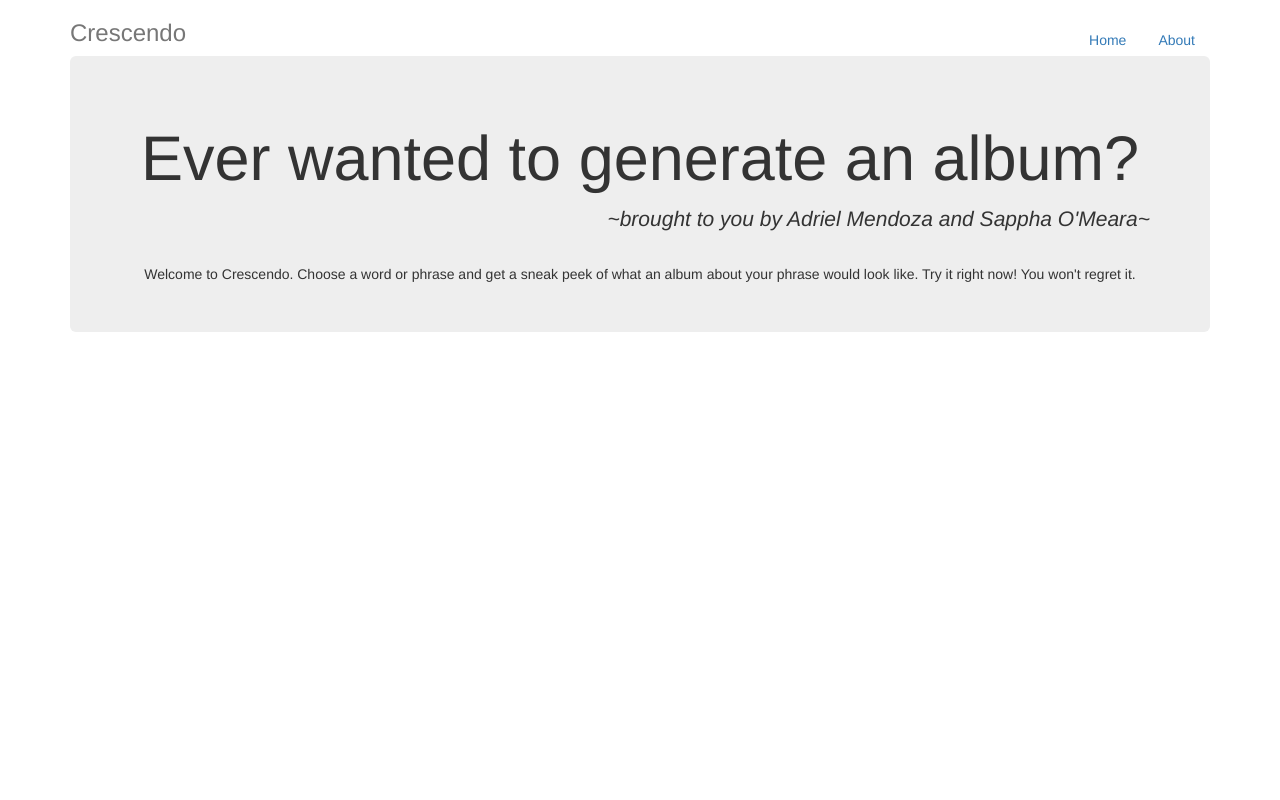
After one commit to adrielmendoza/Crescendo, a Flask app: page /about in a window 1280 px wide. The commit adds this page. Run offline with Flask 2, Linux system fonts and the light colour scheme; some libraries are stand-ins or nearby versions.

Commit message:
Added aesthetics

```diff
--- a/app.py
+++ b/app.py
@@ -8,13 +8,23 @@ app=Flask(__name__)
 @app.route("/")
 def index():
     #home page
-    render_template("home.html")
+    query = request.args.get("query")
+    name = request.args.get("name")
+    start = request.args.get("start")
+    if(query != "" and start == "Let's do this!"):
+        return redirect("/generate/" + query + "_" + name)
+    return render_template("home.html")
+
+@app.route("/about")
+def about():
+    #about page
+    return render_template("about.html")
 
 @app.route("/generate")
-@app.route("/generate/<tag>")
-def generate(tag):
+@app.route("/generate/<query>_<name>")
+def generate(query, name):
     #IMAGE -----------------------------------------------------------------
-    url = "http://api.tumblr.com/v2/tagged?tag=" + tag + "&api_key=dw6tmMQNuJU1I9jM6NPCuyPMwgYWKVlJGXZpQm1fWgMjEa9zxh"
+    url = "http://api.tumblr.com/v2/tagged?tag=" + query + "&api_key=dw6tmMQNuJU1I9jM6NPCuyPMwgYWKVlJGXZpQm1fWgMjEa9zxh"
     request = urllib.urlopen(url)
     st = request.read()
     result = json.loads(st)
@@ -30,10 +40,10 @@ def generate(tag):
     client = soundcloud.Client(client_id='5c46cd90fc27e327c5d396d4c2cd2acc')
 
     #pulls tracks depending on the tag
-    tracks = client.get('/tracks', q=tag)
+    tracks = client.get('/tracks', q=query)
 
     #renders result.html and passes first track passed on query
-    return render_template('results.html', image = retstring, stuff = tracks[0])
+    return render_template('results.html', query = query, name = name, image = retstring, stuff = tracks[0])
 
 
 
--- /dev/null
+++ b/templates/about.html
@@ -0,0 +1,24 @@
+{% extends "base.html" %}
+
+{% block title %}
+Account Keeper
+{% endblock title %}
+
+{% block body %}
+
+<div class="jumbotron">
+<center>
+  <h1>Ever wanted to generate an album?</h1>
+  	<div class="pull-right">
+  		<p class="lead">
+  			<i>
+  				~brought to you by Adriel Mendoza and Sappha O'Meara~
+  			</i>
+  		</p>
+	</div>
+	<br>
+	<br>
+	<br>
+		Welcome to Crescendo. Choose a word or phrase and get a sneak peek of what an album about your phrase would look like. Try it right now! You won't regret it.
+</center>
+{% endblock body %}
--- /dev/null
+++ b/templates/base.html
@@ -0,0 +1,49 @@
+<html>
+  <head>
+    <title>{% block title %}Crescendo{% endblock title %}</title>
+    <link rel="stylesheet" href="//maxcdn.bootstrapcdn.com/bootswatch/3.2.0/flatly/bootstrap.min.css">
+    <link href="jumbotron-narrow.css" rel="stylesheet">
+    <script src="https://w.soundcloud.com/player/api.js" type="text/javascript">
+    var date = new Date();
+    document.getElementbyId("date").innerHTML = date;
+    </script>
+  </head>
+
+  <body>
+    <div class="container">
+      <font color="red">
+      {% with messages = get_flashed_messages() %}
+      {% if messages %}
+      <ul class=flashes>
+	{% for message in messages %}
+	<li>{{ message }}</li>
+	{% endfor %}
+      </ul>
+      {% endif %}
+      {% endwith %}
+      </font>
+
+      {% block navbar %}
+      <div class="header">
+        <ul class="nav nav-pills pull-right" role="tablist">
+          {% block tab %}
+	  <li role="presentation"><a href="/">Home</a></li>
+          <li role="presentation"><a href="/about">About</a></li>
+	  {% endblock tab %}
+        </ul>
+
+        <h3 class="text-muted">
+	{% block head %}
+	Crescendo
+	{% endblock head %}
+	</h3>
+
+      </div>
+      {% endblock navbar %}
+
+      {% block body %}
+      Body
+      {% endblock body %}
+
+  </body>
+</html>
```
Also changed, not shown: templates/home.html (+23 -0 lines), templates/results.html (+22 -8 lines).
